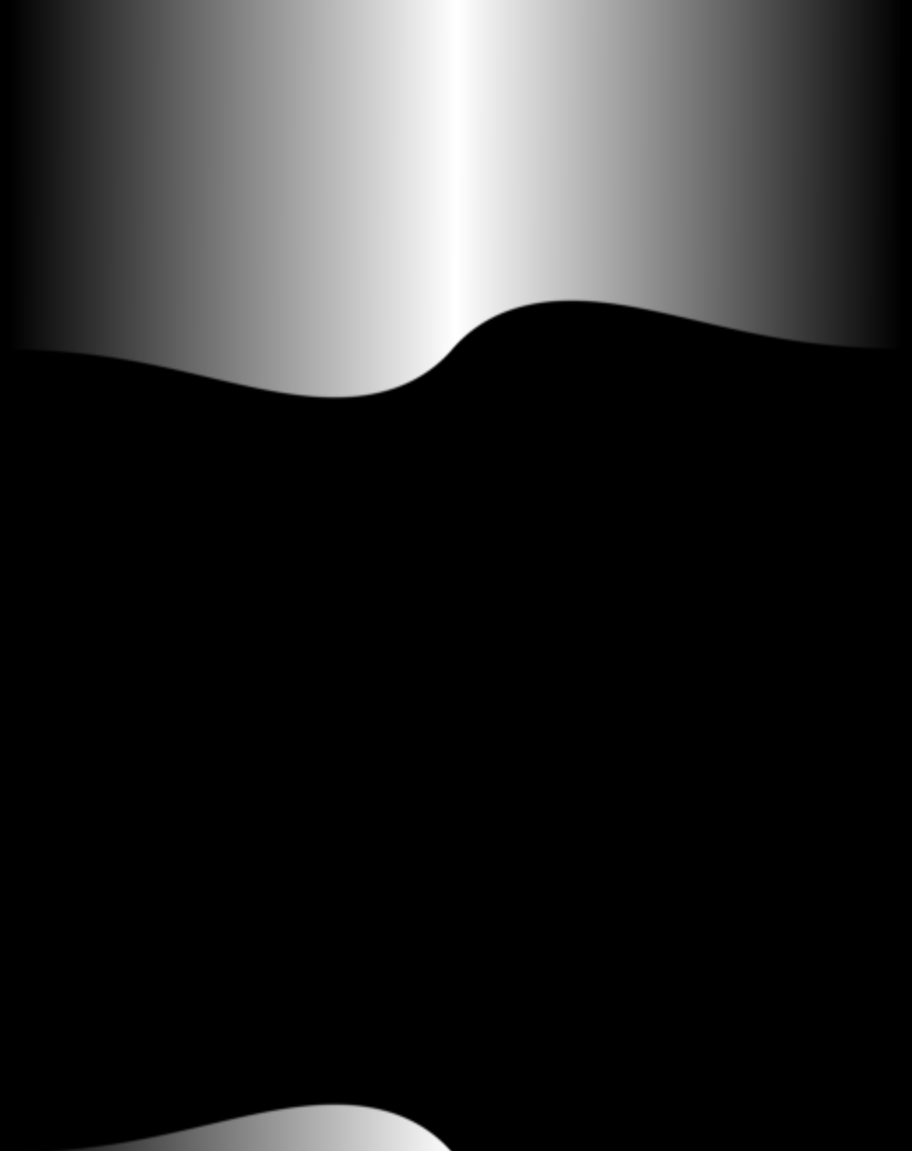
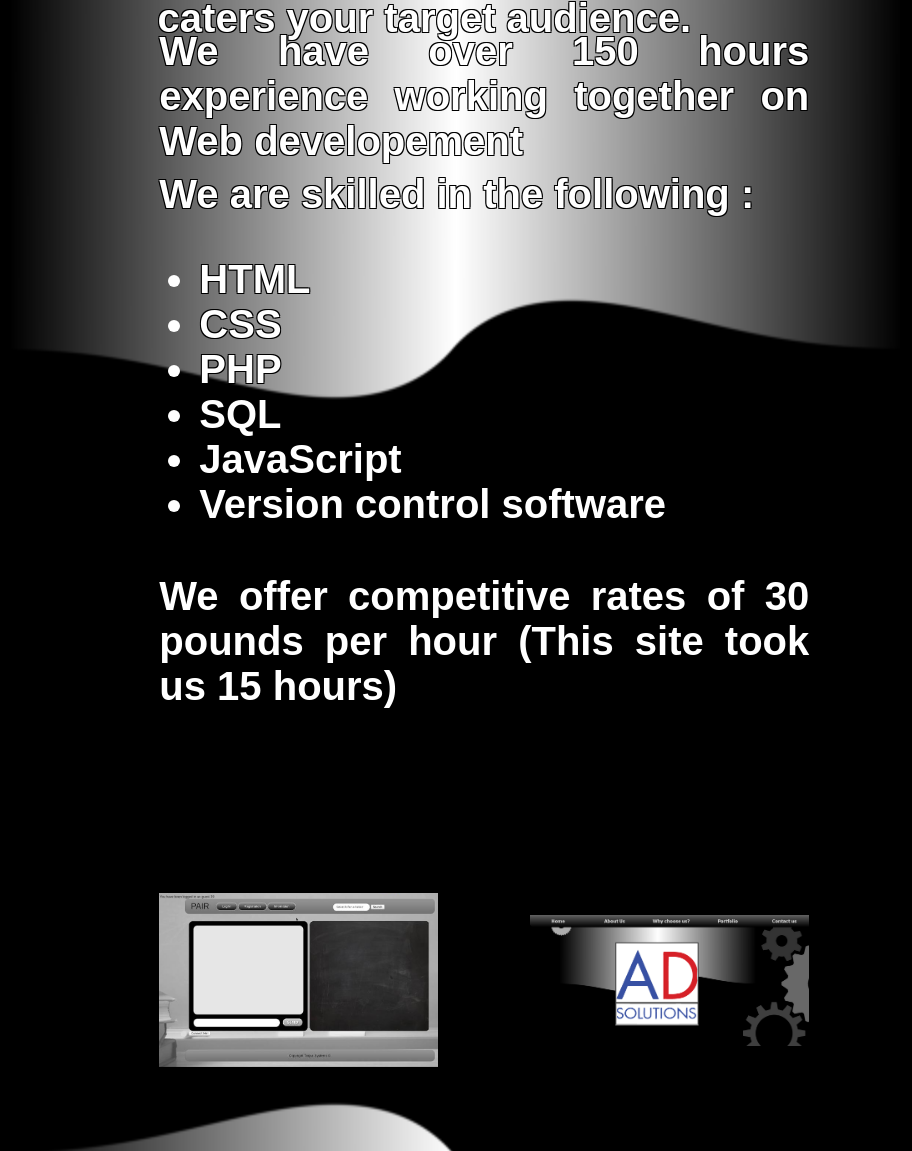
Before and after one commit to Allen-Duxbury-Solutions/CurrentProject, a plain HTML site: page mainPage.html in a window 1280 px wide. Shown: the part 1649-2800 px from the top of the page, without its empty margins (124-1036 px from the left). Drawn offline with Linux system fonts and the light colour scheme; files whose address does not match are found by name.

Commit message:
Added a basics to the Portfolio and Why choose us section
Yeehaw!
COTTONEYE JOE

```diff
--- a/mainPage.html
+++ b/mainPage.html
@@ -66,13 +66,50 @@
       </div>
 
 
+      <div id="ChooseUs">
+        <table>
+          <tr>
+            <td><strong>We have over 150 hours experience working together on Web developement</strong></td>
+          </tr>
+
+          <tr>
+            <td><strong>We are skilled in the following :
+              <ul>
+                <li>HTML</li>
+                <li>CSS</li>
+                <li>PHP</li>
+                <li>SQL</li>
+                <li>JavaScript</li>
+                <li>Version control software</li>
+              </ul></strong>
+            </td>
+
+
+          </tr>
+          <tr>
+            <td><strong>We offer competitive rates of 30 pounds per hour (This site took us 15 hours)</strong></td>
+          </tr>
+        </table>
+
+      </div>
 
 
 
-      <div id="ChooseUs">
-      </div>
+
       <div id="Portfolio">
-          <p>HELLO</p>
+
+                <table >
+                  <tr>
+                    <td><img src="images/PairPortfolio.png" style="max-width:100%; max-height:100%;"</td>
+                    <td><img src="images/ADPortfolio.png" style="max-width:100%; max-height:100%;"</td>
+                  </tr>
+                <tr>
+                    <td>text1</td>
+                    <td>text2</td>
+                  </tr>
+
+                </table>
+
       </div>
       <div id="Contact">
       </div>
--- a/style/general.css
+++ b/style/general.css
@@ -19,12 +19,59 @@
 }
 
 
+#ChooseUs table{
+    padding-left: 17%;
+    padding-top: 8%;
+    width:100%;
+}
+
+#ChooseUs table tr {
+ height: 18vh;
+}
+
+#ChooseUs table tr td{
+    font-family: sans-serif;
+    color: white;
+    text-shadow:
+    -1px -1px 0 #000,
+    1px -1px 0 #000,
+    -1px 1px 0 #000,
+    1px 1px 0 #000;
+    font-size:5vh;
+    width:46.5%;
+    text-align: justify;
+    padding-right: 12%;
+}
+
 #Portfolio{
         background-image:url('../images/backgrounup.png');
      background-size: 100% 100%;
     background-repeat: no-repeat;
 }
 
+#Portfolio table{
+    padding-left: 17%;
+    padding-top: 8%;
+    width:100%;
+}
+
+#Portfolio table tr {
+ height: 40vh;
+}
+
+#Portfolio table tr td{
+    font-family: sans-serif;
+    color: white;
+    text-shadow:
+    -1px -1px 0 #000,
+    1px -1px 0 #000,
+    -1px 1px 0 #000,
+    1px 1px 0 #000;
+    font-size:5vh;
+    width:46.5%;
+    text-align: justify;
+    padding-right: 12%;
+}
 
 #Contact{
         background-image:url('../images/backgrounwhiteup.png');
@@ -40,6 +87,7 @@
 }
 
 #AboutUs p {
+    font-family: sans-serif;
     color: white;
     text-shadow:
     -1px -1px 0 #000,
```
Also changed, not shown: images/ADPortfolio.png (added), images/PairPortfolio.png (added).
